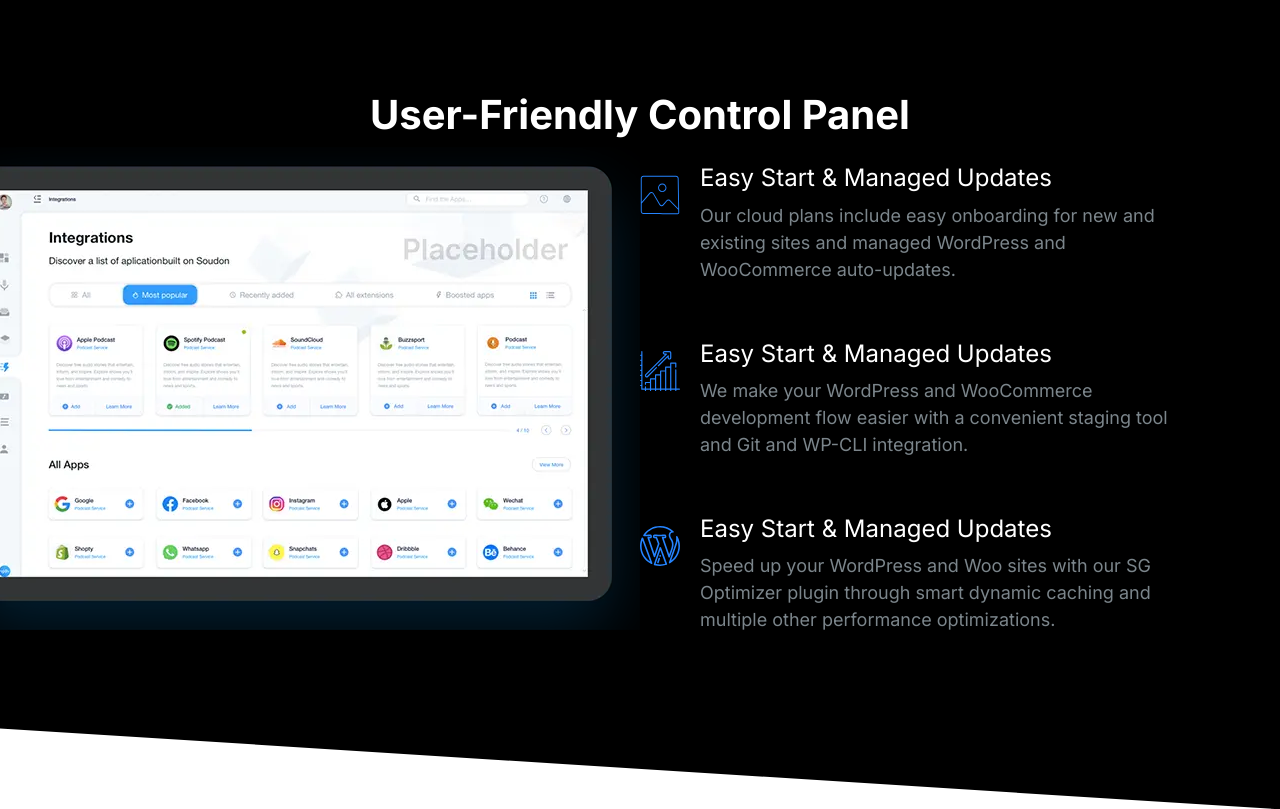
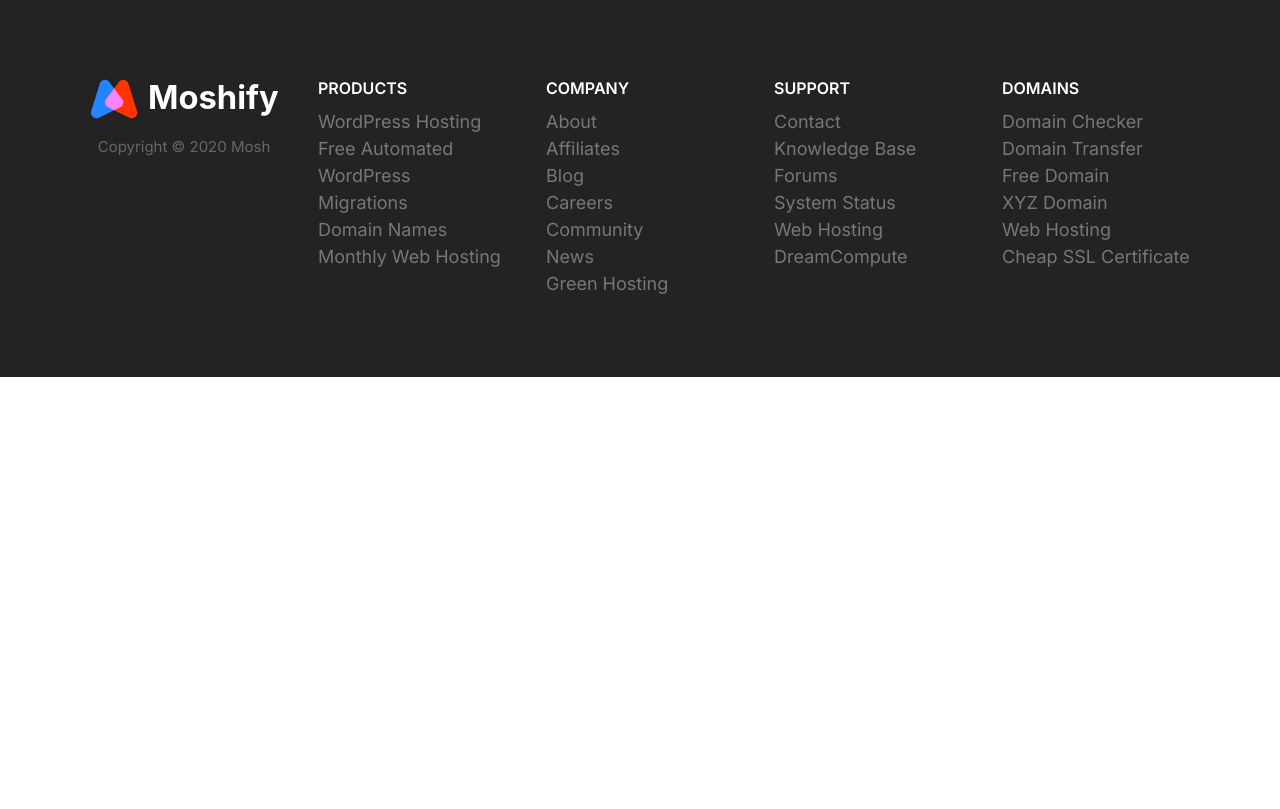
Before and after one commit to j-amiu/Moshiffy, a plain HTML site: page index.html in a window 1280 px wide. Drawn offline with Linux system fonts and the light colour scheme.

Commit message:
Build the footer section

```diff
--- a/css/styles.css
+++ b/css/styles.css
@@ -519,7 +519,7 @@ a {
 /* Testimonials */
 
 .testimonial{
-    padding: 3rem;
+    padding: 4rem;
 }
 
 .testimonial__image{
@@ -656,6 +656,7 @@ a {
 
 .block__header {
     text-align: center;
+    margin-bottom: 4rem;
 }
 
 /* Navigation */
@@ -828,7 +829,87 @@ a {
     }
 
     .block-showcase__image > img {
+        max-width: 700px;
         width: auto;
-        max-width: 700px;
     }
 }
+
+/* Footer Block */
+
+.footer {
+    background: #232323;
+}
+
+.footer a {
+    color: #777;
+    transition: color 0.3s;
+}
+
+.footer a:hover {
+    color: #fff;
+}
+
+.footer__section {
+    padding: 2rem;
+    border-bottom: 1px solid #393939;
+}
+
+.footer__section .list {
+    margin: 0;
+}
+
+.footer__heading {
+    font-weight: 600;
+    text-transform: uppercase;
+}
+
+.footer__brand {
+    margin-top: 4rem;
+    text-align: center;
+}
+
+.footer__brand img {
+    /* TODO: Consider refactoring and applying this to all images */
+    max-width: 230px;
+    width: 100%;
+}
+
+.footer__copyright {
+    color: #fff;
+    font-size: 2.1rem;
+    font-weight: 300;
+    opacity: 0.3;
+}
+
+
+@media screen and (min-width: 768px) {
+    .footer__sections {
+        grid-template-columns: repeat(auto-fit, minmax(10rem,1fr) );
+    }
+
+    .footer__brand {
+        margin-top: 1rem;
+        order: -1;
+    }
+
+    .footer__copyright {
+        font-size: 1.5rem;
+    }
+
+    .footer .collapsible__chevron {
+        display: none;
+    }
+
+    .footer .collapsible__content {
+        max-height: 100%;
+        opacity: 1;
+    }
+
+    .footer__section {
+        border: 0;
+    }
+
+    .footer__heading {
+        font-size: 1.6rem;
+    }
+}
--- a/index.html
+++ b/index.html
@@ -15,72 +15,86 @@
     <link rel="stylesheet" href="css/styles.css" />
   </head>
   <body>
-    <section class="block block--dark block--skewed-right block-showcase">
-      <header class="block__header">
-        <h2>User-Friendly Control Panel</h2>
-      </header>
-      <div class="container grid grid--1X2">
-        <picture class="block-showcase__image">
-          <source
-            type="image/webp"
-            srcset="images/ipad.webp 1x, images/ipad@2x.webp 2x" />
-          <source
-            type="image/png"
-            srcset="images/ipad.png 1x, images/ipad@2x.png 2x" />
-          <img src="images/ipad.png" alt=""
-        /></picture>
-        <ul class="list">
-          <li>
-            <div class="media">
-              <div class="media__image">
-                <svg class="icon icon--primary">
-                  <use xlink:href="images/sprite.svg#snap"></use>
-                </svg>
-              </div>
-              <div class="media__body">
-                <h3 class="media__title">Easy Start & Managed Updates</h3>
-                <p>
-                  Our cloud plans include easy onboarding for new and existing
-                  sites and managed WordPress and WooCommerce auto-updates.
-                </p>
-              </div>
-            </div>
-          </li>
-          <li>
-            <div class="media">
-              <div class="media__image">
-                <svg class="icon icon--primary">
-                  <use xlink:href="images/sprite.svg#growth"></use>
-                </svg>
-              </div>
-              <div class="media__body">
-                <h3 class="media__title">Easy Start & Managed Updates</h3>
-                <p>
-                  We make your WordPress and WooCommerce development flow easier
-                  with a convenient staging tool and Git and WP-CLI integration.
-                </p>
-              </div>
-            </div>
-          </li>
-          <li>
-            <div class="media">
-              <div class="media__image">
-                <svg class="icon icon--primary">
-                  <use xlink:href="images/sprite.svg#wordpress"></use>
-                </svg>
-              </div>
-              <div class="media__body">
-                <h3 class="media__title">Easy Start & Managed Updates</h3>
-                <p>
-                  Speed up your WordPress and Woo sites with our SG Optimizer
-                  plugin through smart dynamic caching and multiple other
-                  performance optimizations.
-                </p>
-              </div>
-            </div>
-          </li>
-        </ul>
+    <footer class="block block--dark footer">
+      <div class="container grid footer__sections">
+        <section class="collapsible collapsible--expanded footer__section">
+          <header class="collapsible__header">
+            <h2 class="collapsible__heading footer__heading">Products</h2>
+            <svg class="icon icon--white collapsible__chevron">
+              <use xlink:href="images/sprite.svg#chevron"></use>
+            </svg>
+          </header>
+          <div class="collapsible__content">
+            <ul class="list">
+              <li><a href="#">WordPress Hosting</a></li>
+              <li><a href="#">Free Automated WordPress</a></li>
+              <li><a href="#">Migrations</a></li>
+              <li><a href="#">Domain Names</a></li>
+              <li><a href="#">Monthly Web Hosting</a></li>
+            </ul>
+          </div>
+        </section>
+        <section class="collapsible footer__section">
+          <header class="collapsible__header">
+            <h2 class="collapsible__heading footer__heading">Company</h2>
+            <svg class="icon icon--white collapsible__chevron">
+              <use xlink:href="images/sprite.svg#chevron"></use>
+            </svg>
+          </header>
+          <div class="collapsible__content">
+            <ul class="list">
+              <li><a href="#">About</a></li>
+              <li><a href="#">Affiliates</a></li>
+              <li><a href="#">Blog</a></li>
+              <li><a href="#">Careers</a></li>
+              <li><a href="#">Community</a></li>
+              <li><a href="#">News</a></li>
+              <li><a href="#">Green Hosting</a></li>
+            </ul>
+          </div>
+        </section>
+        <section class="collapsible footer__section">
+          <header class="collapsible__header">
+            <h2 class="collapsible__heading footer__heading">Support</h2>
+            <svg class="icon icon--white collapsible__chevron">
+              <use xlink:href="images/sprite.svg#chevron"></use>
+            </svg>
+          </header>
+          <div class="collapsible__content">
+            <ul class="list">
+              <li><a href="#">Contact</a></li>
+              <li><a href="#">Knowledge Base</a></li>
+              <li><a href="#">Forums</a></li>
+              <li><a href="#">System Status</a></li>
+              <li><a href="#">Web Hosting</a></li>
+              <li><a href="#">DreamCompute</a></li>
+            </ul>
+          </div>
+        </section>
+        <section class="collapsible footer__section">
+          <header class="collapsible__header">
+            <h2 class="collapsible__heading footer__heading">Domains</h2>
+            <svg class="icon icon--white collapsible__chevron">
+              <use xlink:href="images/sprite.svg#chevron"></use>
+            </svg>
+          </header>
+          <div class="collapsible__content">
+            <ul class="list">
+              <li><a href="#">Domain Checker</a></li>
+              <li><a href="#">Domain Transfer</a></li>
+              <li><a href="#">Free Domain</a></li>
+              <li><a href="#">XYZ Domain</a></li>
+              <li><a href="#">Web Hosting</a></li>
+              <li><a href="#">Cheap SSL Certificate</a></li>
+            </ul>
+          </div>
+        </section>
+        <section class="footer__brand">
+          <img src="images/logo.svg" alt="" />
+          <p class="footer__copyright">Copyright &copy; 2020 Mosh</p>
+        </section>
       </div>
-    </section>
+    </footer>
+    <script src="js/main.js"></script>
   </body>
 </html>
```
Also changed, not shown: components/footer.html (added, +80 -0 lines), components/testimoial_section.html (added, +42 -0 lines).
